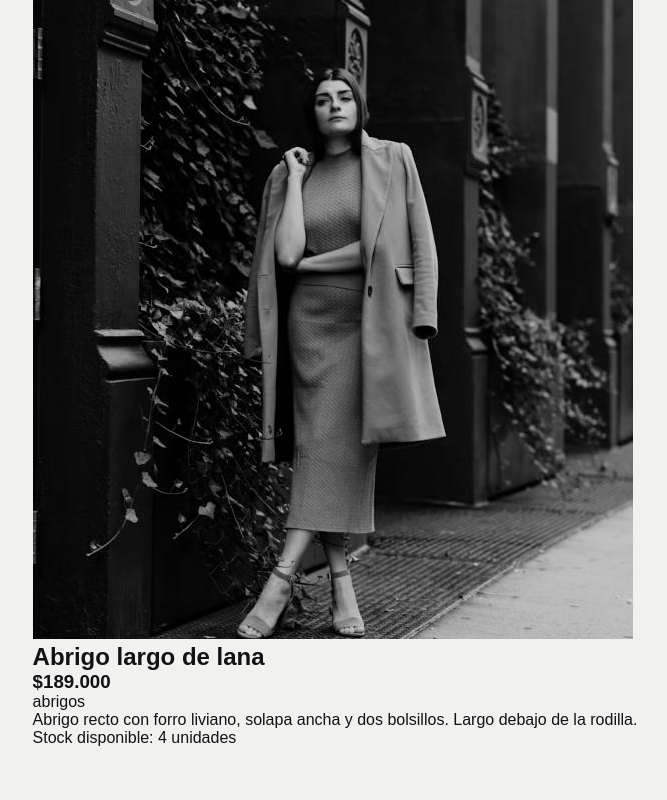
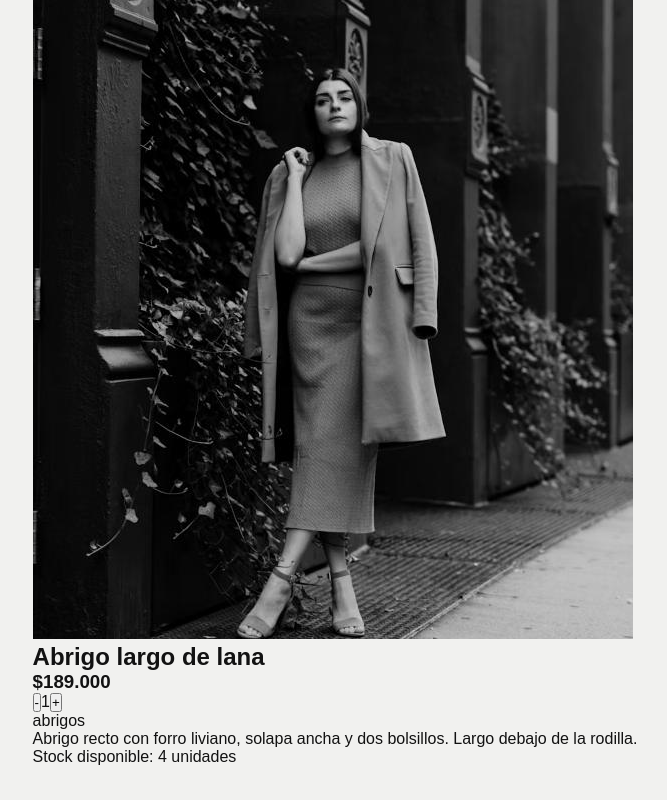
Before and after one commit to ceg1907/monocromo-ecommerce, a React (Vite) app: page / in a window 1280 px wide. Shown: the part 1471-2271 px from the top of the page, without its empty margins (305-972 px from the left). Built offline with nearby package versions, Linux system fonts and the light colour scheme.

Commit message:
feat: integrar ItemCount en ItemDetail con el stock del producto

```diff
--- a/src/components/ItemDetail/ItemDetail.jsx
+++ b/src/components/ItemDetail/ItemDetail.jsx
@@ -1,3 +1,5 @@
+import ItemCount from '../ItemCount/ItemCount';
+
 const ItemDetail = ({ product }) => {
     return (
         <article className='detail-product'>
@@ -7,6 +9,7 @@ const ItemDetail = ({ product }) => {
                 <h3 className='detail-price'>
                     ${product.price.toLocaleString('es-AR')}
                 </h3>
+                <ItemCount stock={product.stock} />
                 <p>{product.category}</p>
                 <p>{product.description}</p>
                 <p>Stock disponible: {product.stock} unidades</p>
```
